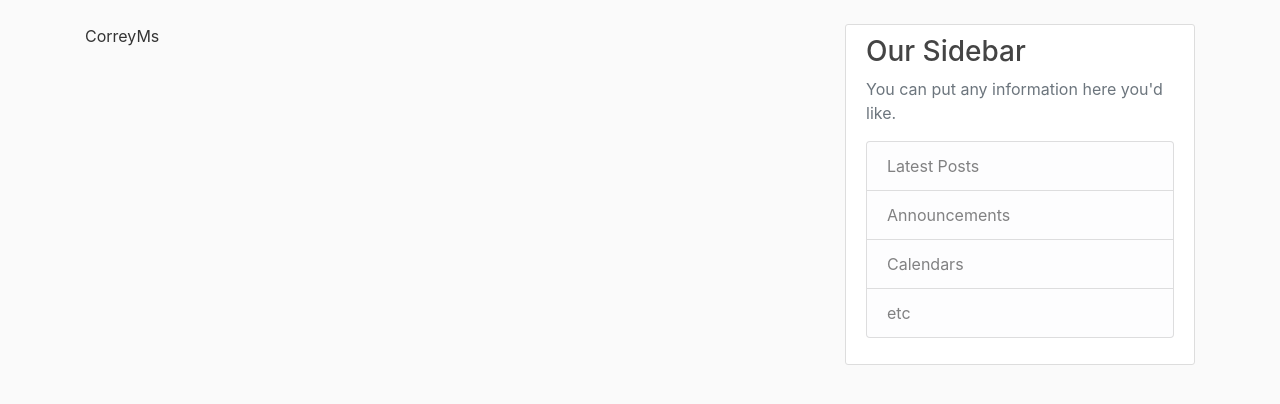
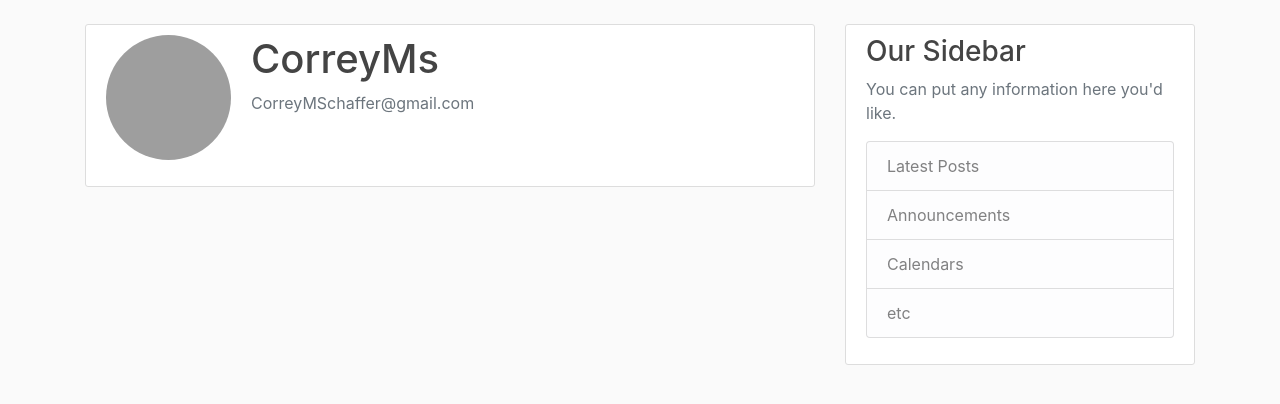
Before and after one commit to vedantpople4/Flask_blog, a Flask app: page /account in a window 1280 px wide. Shown: the part 56-460 px from the top of the page. Run offline with Flask 2, Linux system fonts and the light colour scheme; a user stored in the database is signed in; some libraries are stand-ins or nearby versions; grey boxes are pictures that could not be loaded.

Commit message:
account_images updates

```diff
--- a/flaskblog/routes.py
+++ b/flaskblog/routes.py
@@ -67,4 +67,5 @@ def logout():
 @app.route("/account")
 @login_required
 def account():
-    return render_template('account.html', title ='Account')
+    image_file = url_for('static', filename='profile_pics/' + current_user.image_file)
+    return render_template('account.html', title ='Account', image_file = image_file)
--- a/flaskblog/templates/account.html
+++ b/flaskblog/templates/account.html
@@ -1,4 +1,12 @@
 {% extends "layout.html" %}
     {% block content %}
-        <p>{{ current_user.username }}</p>
+        <div class="content-section">
+            <div class="media">
+                <img class="rounded-circle account-img" src="{{ image_file }}">
+                <div class="media-body">
+                    <h2 class="account-heading">{{ current_user.username }}</h2>
+                    <p class="text-secondary">{{ current_user.email }}</p>
+                </div>
+            </div>
+        </div>
 {% endblock content %}
```
Also changed, not shown: flaskblog/static/profile_pics/download.jfif (added).
